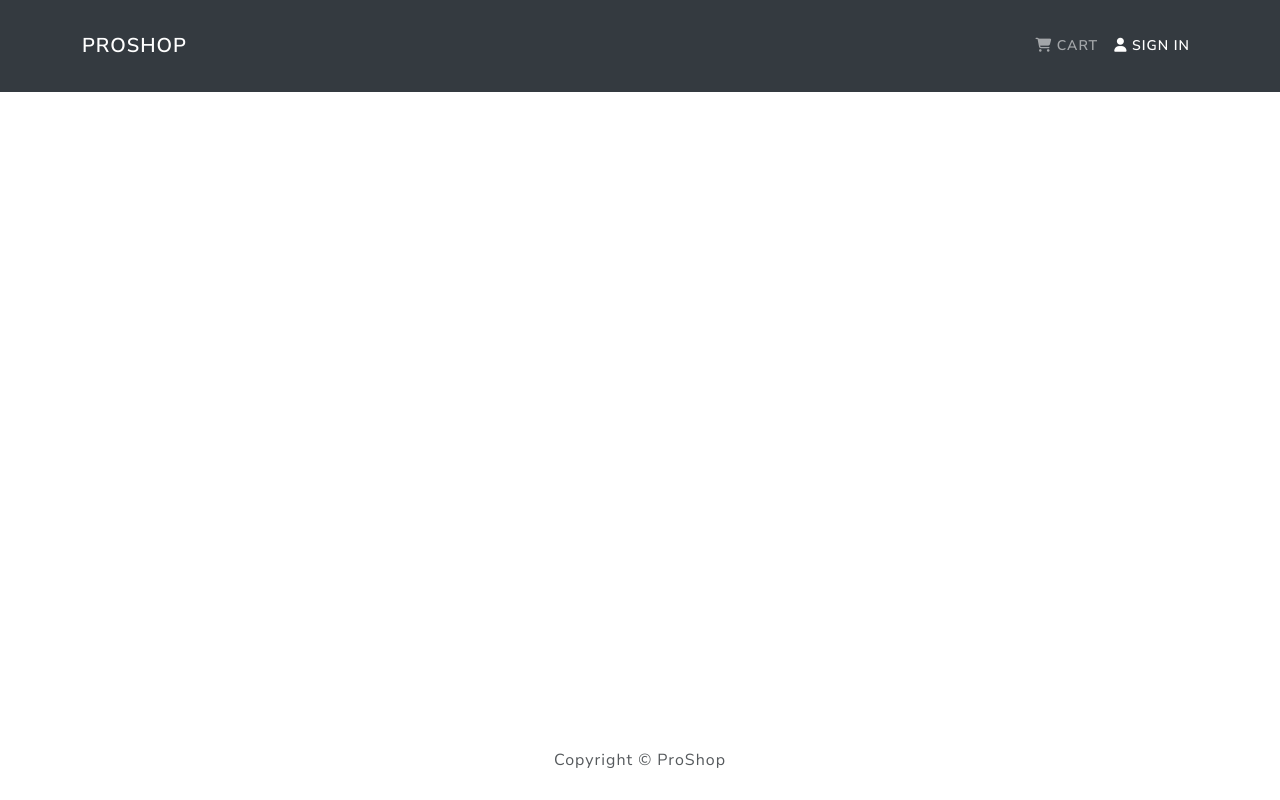
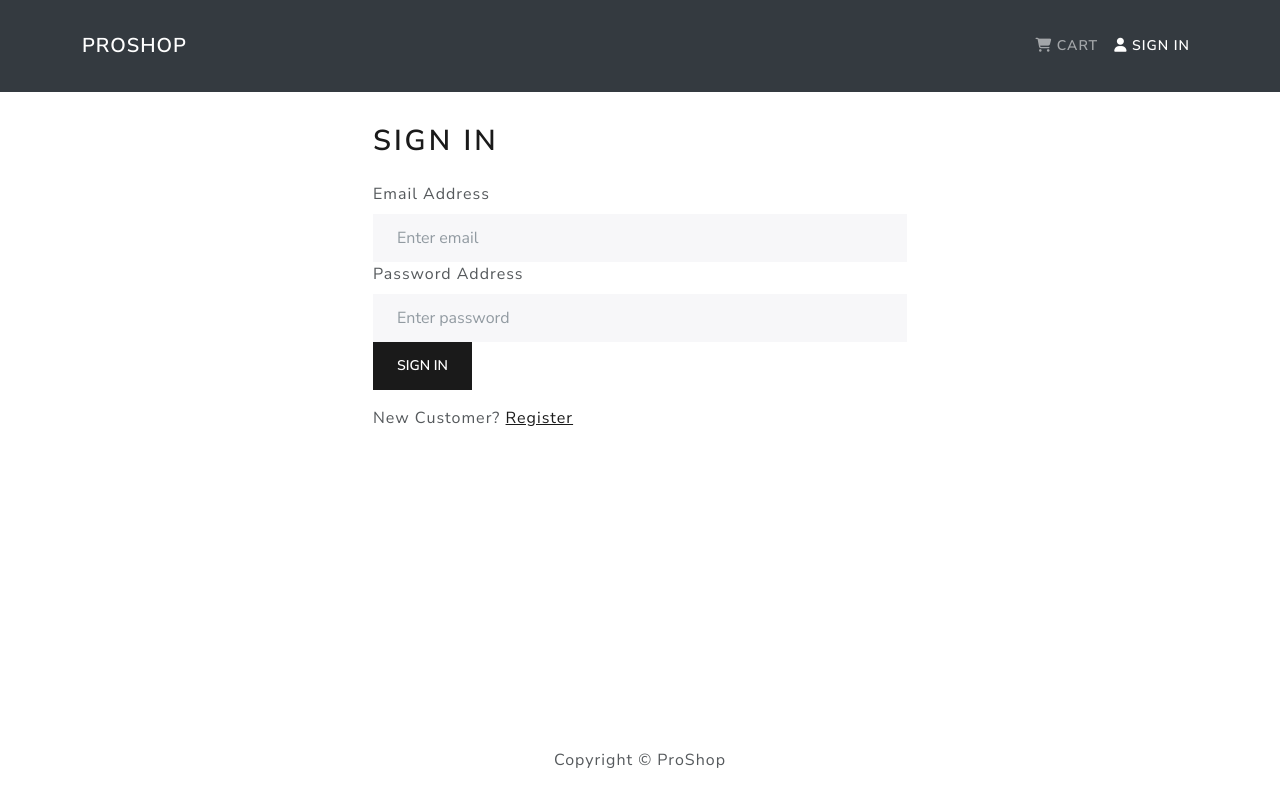
Before and after one commit to neffej/proshop, a React (Create React App) app in the folder frontend/: page /login in a window 1280 px wide. Built offline with nearby package versions, Linux system fonts and the light colour scheme.

Commit message:
added loginscreen to frontend

```diff
--- a/frontend/src/App.js
+++ b/frontend/src/App.js
@@ -6,6 +6,7 @@
 import HomeScreen from './screens/HomeScreen'
 import ProductScreen from './screens/ProductScreen'
 import CartScreen from './screens/CartScreen'
+import LoginScreen from './screens/LoginScreen'
 
 function App() {
   return (
@@ -15,9 +16,11 @@
         <main className='py-3'>
           <Container>
             <Routes>
-              <Route path='/' element={<HomeScreen />} />
+              <Route path='login' element={<LoginScreen />} />
+
               <Route path='product/:id' element={<ProductScreen />} />
               <Route path='cart/:id?' element={<CartScreen />} />
+              <Route path='/' element={<HomeScreen />} />
             </Routes>
           </Container>
         </main>
--- /dev/null
+++ b/frontend/src/components/FormContainer.js
@@ -0,0 +1,16 @@
+import React from 'react'
+import { Container, Row, Col } from 'react-bootstrap'
+
+const FormContainer = ({ children }) => {
+  return (
+    <Container>
+      <Row className='justify-content-md-center'>
+        <Col xs={12} md={6}>
+          {children}
+        </Col>
+      </Row>
+    </Container>
+  )
+}
+
+export default FormContainer
--- /dev/null
+++ b/frontend/src/screens/LoginScreen.js
@@ -0,0 +1,77 @@
+import React, { useState, useEffect } from 'react'
+import { Link, useNavigate } from 'react-router-dom'
+import { Form, Button, Row, Col } from 'react-bootstrap'
+import { useDispatch, useSelector } from 'react-redux'
+import Message from '../components/Message'
+import Loader from '../components/Loader'
+import FormContainer from '../components/FormContainer'
+import { login } from '../actions/userActions'
+
+const LoginScreen = () => {
+  const [email, setEmail] = useState('')
+  const [password, setPassword] = useState('')
+  let navigate = useNavigate()
+
+  const dispatch = useDispatch()
+
+  const userLogin = useSelector((state) => state.userLogin)
+  const { loading, error, userInfo } = userLogin
+
+  //THE BELOW FUNCTIONS DO NOT FUNCTION IN RRDv6. NEED TO REFACTOR/UPGRADE
+  //   const [searchParams] = useSearchParams
+
+  //   const redirect = -1
+
+  useEffect(() => {
+    if (userInfo) {
+      navigate(-1)
+    }
+  }, [userInfo, navigate])
+
+  const submitHandler = (e) => {
+    e.preventDefault()
+    //DISPATCH LOGIN
+    dispatch(login(email, password))
+  }
+
+  return (
+    <FormContainer>
+      <h1>Sign In</h1>
+      {error && <Message variant='danger'>{error}</Message>}
+      {loading && <Loader />}
+      <Form onSubmit={submitHandler}>
+        <Form.Group controlId='email'>
+          <Form.Label>Email Address</Form.Label>
+          <Form.Control
+            type='email'
+            placeholder='Enter email'
+            value={email}
+            onChange={(e) => setEmail(e.target.value)}
+          ></Form.Control>
+        </Form.Group>
+
+        <Form.Group controlId='password'>
+          <Form.Label>Password Address</Form.Label>
+          <Form.Control
+            type='password'
+            placeholder='Enter password'
+            value={password}
+            onChange={(e) => setPassword(e.target.value)}
+          ></Form.Control>
+        </Form.Group>
+
+        <Button type='submit' variant='primary'>
+          Sign In
+        </Button>
+      </Form>
+
+      <Row className='py-3'>
+        <Col>
+          New Customer? <Link to='/register'>Register</Link>
+        </Col>
+      </Row>
+    </FormContainer>
+  )
+}
+
+export default LoginScreen
```
